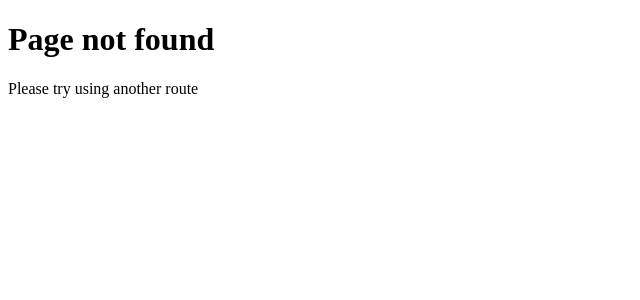
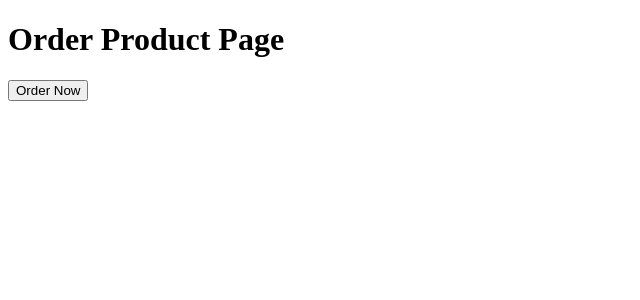
Before and after one commit to AaronBiswas/next-js-practice, a Next.js app: page /order-product in a window 1280 px wide. Before the commit this address had no page. Shown: the top 300 px of the page, without its empty margins (0-640 px from the left). Built offline with nearby package versions, Linux system fonts and the light colour scheme.

Commit message:
route navigation (server and client method) done.

```diff
--- /dev/null
+++ b/src/app/order-product/page.tsx
@@ -0,0 +1,19 @@
+"use client"
+import { useRouter } from 'next/navigation';
+import React from 'react'
+
+export default function Page() {
+    const router = useRouter();
+    const handleClick = () => {
+        console.log("Order button clicked");
+        router.push('/');
+    }
+  return (
+    <div>
+        <div>
+            <h1>Order Product Page</h1>
+            <button onClick={handleClick}>Order Now</button>
+        </div>
+    </div>
+  )
+}
--- a/src/app/products/[productId]/reviews/[reviewId]/page.tsx
+++ b/src/app/products/[productId]/reviews/[reviewId]/page.tsx
@@ -1,4 +1,4 @@
-import { notFound } from "next/navigation";
+import { notFound, redirect } from "next/navigation";
 import React from "react";
 
 export default async function ReviewDetails({
@@ -8,7 +8,8 @@ export default async function ReviewDetails({
 }) {
   const { productId, reviewId } = await params;
   if (parseInt(reviewId) > 1000) {
-    notFound();
+    // notFound();
+    redirect("/products");
   }
   return (
     <div>
```
